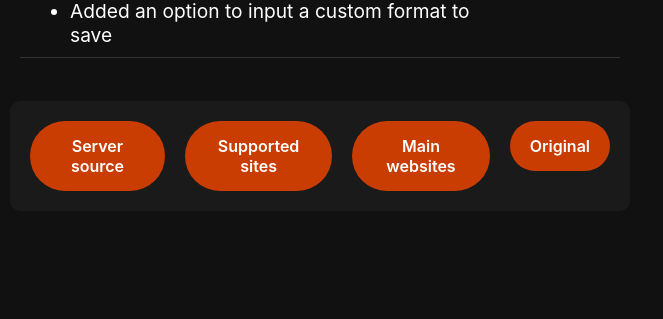
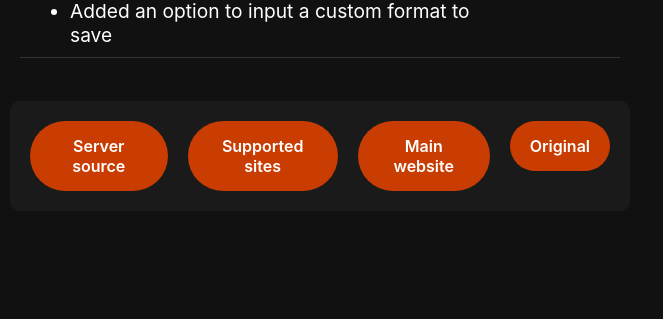
Before and after one commit to Nixuge/mediagrabber, a Flask app: page /index in a window 1280 px wide. Shown: the part 1016-1335 px from the top of the page, without its empty margins (0-663 px from the left). Run offline with Flask 2, Linux system fonts and the light colour scheme.

Commit message:
last one

```diff
--- a/templates/index.html
+++ b/templates/index.html
@@ -129,7 +129,7 @@
                     <div class="innerbutton expandOutElement">Supported sites</div>
                 </a>
                 <a class="button" href="https://nixuge.me">
-                    <div class="innerbutton expandOutElement">Main websites</div>
+                    <div class="innerbutton expandOutElement">Main website</div>
                 </a>
                 <a class="button" href="https://github.com/sayem314">
                     <div class="innerbutton expandOutElement">Original</div>
```
